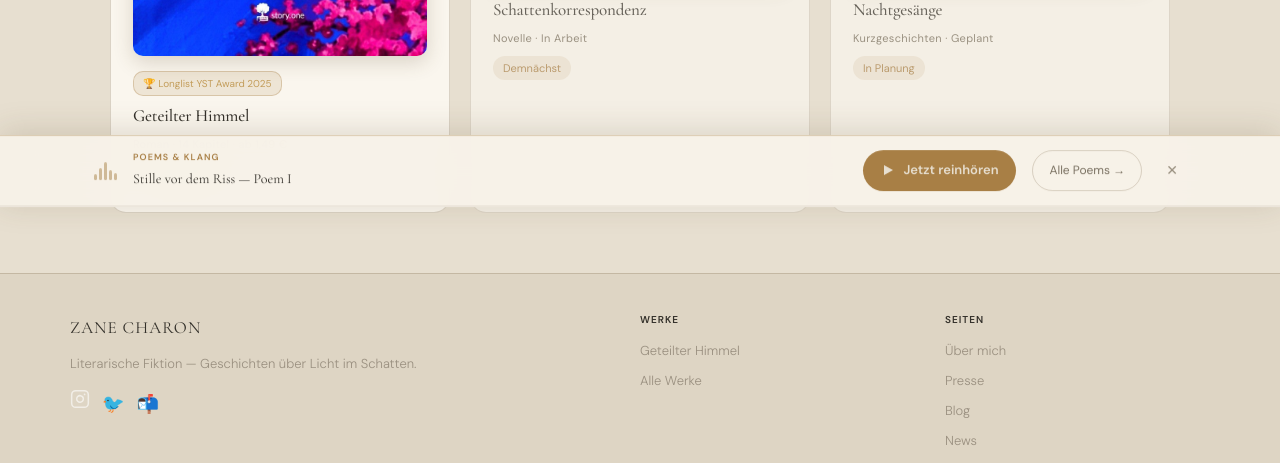
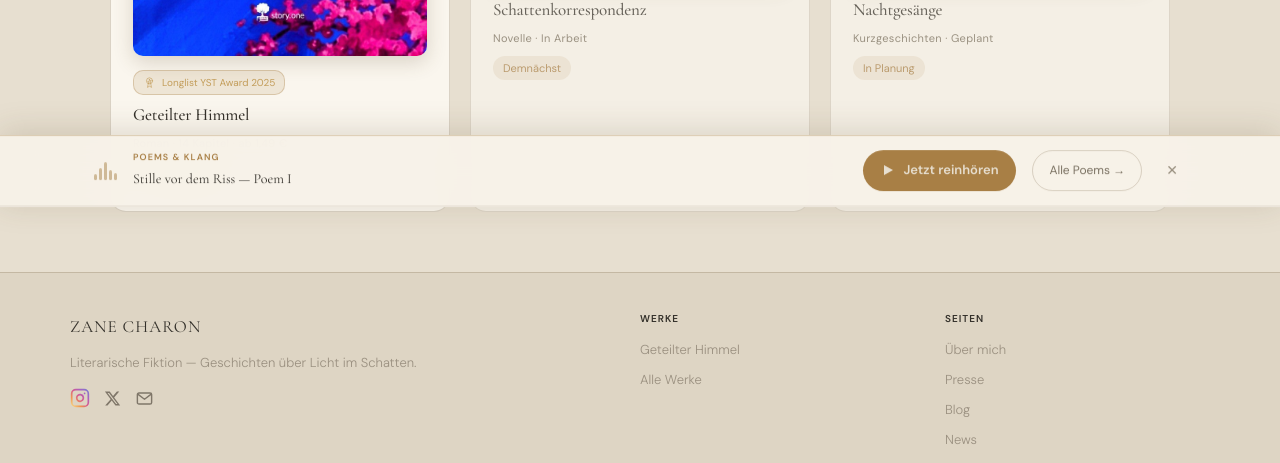
Before and after one commit to zanecharon-art/ZC-website, a Next.js app in the folder web/: page /werke in a window 1280 px wide. Shown: the part 665-1128 px from the top of the page. Built offline with nearby package versions, Linux system fonts and the light colour scheme; no server answers.

Commit message:
Unify icons site-wide via shared components (medal, crane, brand logos, footer)
Co-Authored-By: Claude Opus 4.8 <noreply@anthropic.com>
Claude-Session: https://claude.ai/code/session_019NTo1fQ21GhG6bezWHjAys

```diff
--- a/web/app/components/Footer.tsx
+++ b/web/app/components/Footer.tsx
@@ -2,6 +2,7 @@
 
 import Link from "next/link";
 import { showToast } from "@/lib/toast";
+import { InstagramIcon, XIcon, EnvelopeIcon } from "@/app/components/icons";
 
 export default function Footer() {
   return (
@@ -10,24 +11,33 @@ export default function Footer() {
         <div className="footer-brand">
           <span className="nav-logo">Zane Charon</span>
           <p>Literarische Fiktion — Geschichten über Licht im Schatten.</p>
-          <div style={{ marginTop: 14, display: "flex", gap: 12 }}>
+          <div style={{ marginTop: 14, display: "flex", gap: 14, alignItems: "center", color: "var(--txt2)" }}>
             <span
-              style={{ cursor: "pointer", opacity: 0.6, transition: "opacity .2s" }}
+              style={{ cursor: "pointer", opacity: 0.7, transition: "opacity .2s", display: "inline-flex" }}
               onMouseEnter={(e) => (e.currentTarget.style.opacity = "1")}
-              onMouseLeave={(e) => (e.currentTarget.style.opacity = "0.6")}
+              onMouseLeave={(e) => (e.currentTarget.style.opacity = "0.7")}
               onClick={() => showToast("Instagram folgen")}
+              aria-label="Instagram"
             >
-              <svg width="20" height="20" viewBox="0 0 24 24" fill="none">
-                <rect x="2" y="2" width="20" height="20" rx="5" ry="5" stroke="white" strokeWidth="1.8" />
-                <path d="M16 11.37A4 4 0 1 1 12.63 8 4 4 0 0 1 16 11.37z" stroke="white" strokeWidth="1.8" />
-                <line x1="17.5" y1="6.5" x2="17.51" y2="6.5" stroke="white" strokeWidth="2" strokeLinecap="round" />
-              </svg>
+              <InstagramIcon size={20} />
             </span>
-            <span style={{ fontSize: 18, cursor: "pointer" }} onClick={() => showToast("Twitter/X folgen")}>
-              🐦
+            <span
+              style={{ cursor: "pointer", opacity: 0.7, transition: "opacity .2s", display: "inline-flex" }}
+              onMouseEnter={(e) => (e.currentTarget.style.opacity = "1")}
+              onMouseLeave={(e) => (e.currentTarget.style.opacity = "0.7")}
+              onClick={() => showToast("X (Twitter) folgen")}
+              aria-label="X (Twitter)"
+            >
+              <XIcon size={17} />
             </span>
-            <span style={{ fontSize: 18, cursor: "pointer" }} onClick={() => showToast("Newsletter abonnieren")}>
-              📬
+            <span
+              style={{ cursor: "pointer", opacity: 0.7, transition: "opacity .2s", display: "inline-flex" }}
+              onMouseEnter={(e) => (e.currentTarget.style.opacity = "1")}
+              onMouseLeave={(e) => (e.currentTarget.style.opacity = "0.7")}
+              onClick={() => showToast("Newsletter abonnieren")}
+              aria-label="Newsletter"
+            >
+              <EnvelopeIcon size={19} />
             </span>
           </div>
         </div>
--- /dev/null
+++ b/web/app/components/icons.tsx
@@ -0,0 +1,100 @@
+"use client";
+
+import { useId } from "react";
+import type { CSSProperties } from "react";
+
+type IconProps = {
+  size?: number;
+  stroke?: string;
+  strokeWidth?: number;
+  className?: string;
+  style?: CSSProperties;
+};
+
+/* ── Gold line icons ── */
+
+export function BookIcon({ size = 30, stroke = "var(--gold)", strokeWidth = 1.5, className, style }: IconProps) {
+  return (
+    <svg width={size} height={size} viewBox="0 0 32 32" fill="none" stroke={stroke} strokeWidth={strokeWidth} strokeLinecap="round" strokeLinejoin="round" className={className} style={style}>
+      <path d="M16 8.5C13.5 6.8 10.4 6.2 6.5 6.5 5.7 6.56 5 7.24 5 8.05V22.9c0 .86.78 1.5 1.6 1.42C10.3 24 13.6 24.6 16 26.2" />
+      <path d="M16 8.5c2.5-1.7 5.6-2.3 9.5-2 .8.06 1.5.74 1.5 1.55V22.9c0 .86-.78 1.5-1.6 1.42C21.7 24 18.4 24.6 16 26.2" />
+      <path d="M16 8.5V26.2" />
+    </svg>
+  );
+}
+
+export function MedalIcon({ size = 30, stroke = "var(--gold)", strokeWidth = 1.5, className, style }: IconProps) {
+  return (
+    <svg width={size} height={size} viewBox="0 0 32 32" fill="none" stroke={stroke} strokeWidth={strokeWidth} strokeLinecap="round" strokeLinejoin="round" className={className} style={style}>
+      <circle cx="16" cy="12" r="7.5" />
+      <path d="M16 8.3l1.35 2.9 3.15.35-2.35 2.15.65 3.1L16 17.2l-2.8 1.6.65-3.1-2.35-2.15 3.15-.35z" />
+      <path d="M13 18.8 11 28 16 25 21 28 19 18.8" />
+    </svg>
+  );
+}
+
+export function CraneIcon({ size = 35, stroke = "var(--gold)", strokeWidth = 1.7, className, style }: IconProps) {
+  return (
+    <svg width={size} height={size} viewBox="0 0 32 32" fill="none" stroke={stroke} strokeWidth={strokeWidth} strokeLinecap="round" strokeLinejoin="round" className={className} style={style}>
+      <path d="M3 8.5 12.5 15 17 5 21.5 16 30 11 18.5 18 16 27 11.5 15.8Z" />
+      <path d="M12.5 15 16 20" opacity={0.5} />
+    </svg>
+  );
+}
+
+/* ── Brand icons ── */
+
+export function AppleMusicIcon({ size = 15, className, style }: IconProps) {
+  const gid = "am-" + useId().replace(/:/g, "");
+  return (
+    <svg width={size} height={size} viewBox="0 0 24 24" className={className} style={style}>
+      <defs>
+        <linearGradient id={gid} x1="12" y1="3" x2="12" y2="21" gradientUnits="userSpaceOnUse">
+          <stop offset="0" stopColor="#FA233B" />
+          <stop offset="1" stopColor="#FB5C74" />
+        </linearGradient>
+      </defs>
+      <path fill={`url(#${gid})`} d="M12 3v10.55A4 4 0 1 0 14 17V7h4V3h-6z" />
+    </svg>
+  );
+}
+
+export function InstagramIcon({ size = 15, className, style }: IconProps) {
+  const gid = "ig-" + useId().replace(/:/g, "");
+  const stroke = `url(#${gid})`;
+  return (
+    <svg width={size} height={size} viewBox="0 0 24 24" fill="none" className={className} style={style}>
+      <defs>
+        <linearGradient id={gid} x1="2" y1="22" x2="22" y2="2" gradientUnits="userSpaceOnUse">
+          <stop offset="0" stopColor="#FEDA75" />
+          <stop offset="0.25" stopColor="#FA7E1E" />
+          <stop offset="0.5" stopColor="#D62976" />
+          <stop offset="0.75" stopColor="#962FBF" />
+          <stop offset="1" stopColor="#4F5BD5" />
+        </linearGradient>
+      </defs>
+      <rect x="2" y="2" width="20" height="20" rx="5" ry="5" stroke={stroke} strokeWidth="2" />
+      <path d="M16 11.37A4 4 0 1 1 12.63 8 4 4 0 0 1 16 11.37z" stroke={stroke} strokeWidth="2" />
+      <line x1="17.5" y1="6.5" x2="17.51" y2="6.5" stroke={stroke} strokeWidth="2" strokeLinecap="round" />
+    </svg>
+  );
+}
+
+/* X (Twitter) — inherits color via currentColor */
+export function XIcon({ size = 18, className, style }: IconProps) {
+  return (
+    <svg width={size} height={size} viewBox="0 0 24 24" fill="currentColor" className={className} style={style}>
+      <path d="M18.244 2.25h3.308l-7.227 8.26 8.502 11.24h-6.66l-5.214-6.817L4.99 21.75H1.68l7.73-8.835L1.254 2.25H8.08l4.713 6.231 5.451-6.231zm-1.161 17.52h1.833L7.084 4.126H5.117z" />
+    </svg>
+  );
+}
+
+/* Envelope (newsletter) — line, inherits color via currentColor */
+export function EnvelopeIcon({ size = 19, strokeWidth = 1.8, className, style }: IconProps) {
+  return (
+    <svg width={size} height={size} viewBox="0 0 24 24" fill="none" stroke="currentColor" strokeWidth={strokeWidth} strokeLinecap="round" strokeLinejoin="round" className={className} style={style}>
+      <rect x="3" y="5" width="18" height="14" rx="2" />
+      <path d="M3.5 6.5 12 13 20.5 6.5" />
+    </svg>
+  );
+}
--- a/web/app/presse/page.tsx
+++ b/web/app/presse/page.tsx
@@ -1,3 +1,5 @@
+import { MedalIcon } from "@/app/components/icons";
+
 export const metadata = {
   title: "Presse — Zane Charon",
 };
@@ -10,7 +12,7 @@ export default function Presse() {
         <h2 className="section-title">Was andere über die Werke sagen</h2>
 
         <div className="award-box">
-          <div className="award-icon">🏆</div>
+          <div className="award-icon"><MedalIcon size={28} /></div>
           <div>
             <h3>Longlist · Young Story Teller Award 2025</h3>
             <p>Geteilter Himmel, ausgewählt von einer renommierten Fachjury</p>
--- a/web/app/profil/page.tsx
+++ b/web/app/profil/page.tsx
@@ -2,6 +2,7 @@ import { Suspense } from "react";
 import { redirect } from "next/navigation";
 import { createClient } from "@/lib/supabase/server";
 import ProfileTabs from "./ProfileTabs";
+import { CraneIcon } from "@/app/components/icons";
 
 export const metadata = {
   title: "Profil — Zane Charon",
@@ -29,7 +30,7 @@ export default async function Profil() {
     <div className="page">
       <div className="section">
         <div className="profile-header">
-          <div className="profile-avatar">🕊️</div>
+          <div className="profile-avatar"><CraneIcon size={38} stroke="var(--gold-lt)" /></div>
           <div>
             <div className="profile-name">{username}</div>
             <div className="profile-status">{status}</div>
--- a/web/app/werke/geteilter-himmel/page.tsx
+++ b/web/app/werke/geteilter-himmel/page.tsx
@@ -2,12 +2,13 @@
 
 import { showToast } from "@/lib/toast";
 import { startCheckout } from "@/lib/checkout";
+import { MedalIcon } from "@/app/components/icons";
 
 export default function GeteilterHimmel() {
   return (
     <div className="page">
       <div className="section">
-        <div className="badge">🏆 Longlist · Young Story Teller Award 2025</div>
+        <div className="badge"><MedalIcon size={14} stroke="currentColor" />Longlist · Young Story Teller Award 2025</div>
 
         <div
           style={{
--- a/web/app/werke/page.tsx
+++ b/web/app/werke/page.tsx
@@ -1,4 +1,5 @@
 import Link from "next/link";
+import { MedalIcon } from "@/app/components/icons";
 
 export const metadata = {
   title: "Werke — Zane Charon",
@@ -16,7 +17,7 @@ export default function Werke() {
           <Link href="/werke/geteilter-himmel" className="card" style={{ cursor: "pointer", display: "block" }}>
             <div className="book-thumb book-thumb-gh" role="img" aria-label="Cover: Geteilter Himmel"></div>
             <div className="badge" style={{ marginBottom: 6, fontSize: 10, padding: "3px 9px" }}>
-              🏆 Longlist YST Award 2025
+              <MedalIcon size={13} stroke="currentColor" />Longlist YST Award 2025
             </div>
             <div className="book-title">Geteilter Himmel</div>
             <div className="book-meta" style={{ marginBottom: 6 }}>
```
Also changed, not shown: web/app/page.tsx (+7 -27 lines), web/app/poems/page.tsx (+3 -23 lines), web/app/ueber-mich/page.tsx (+5 -14 lines).
